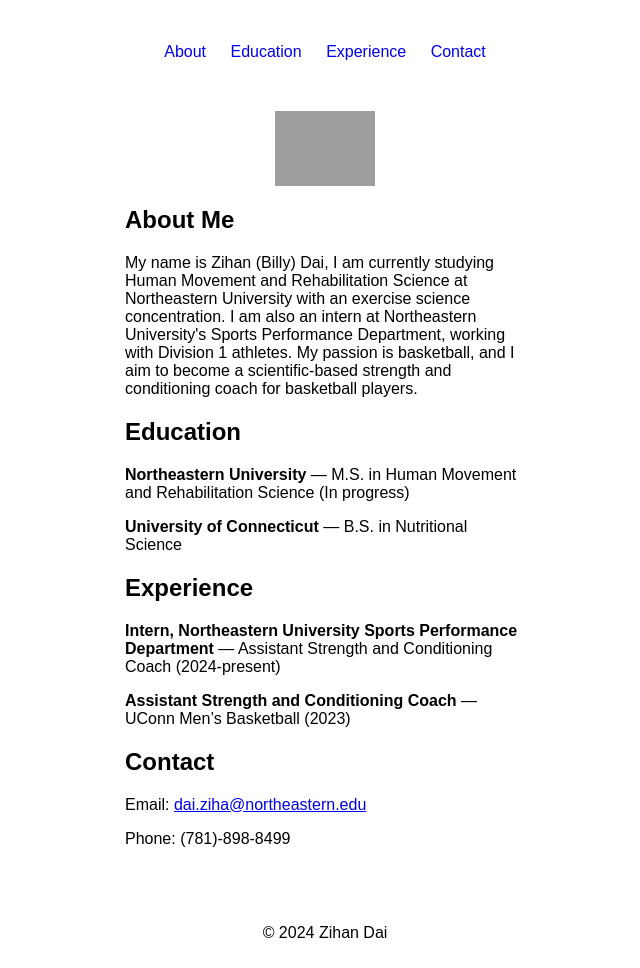
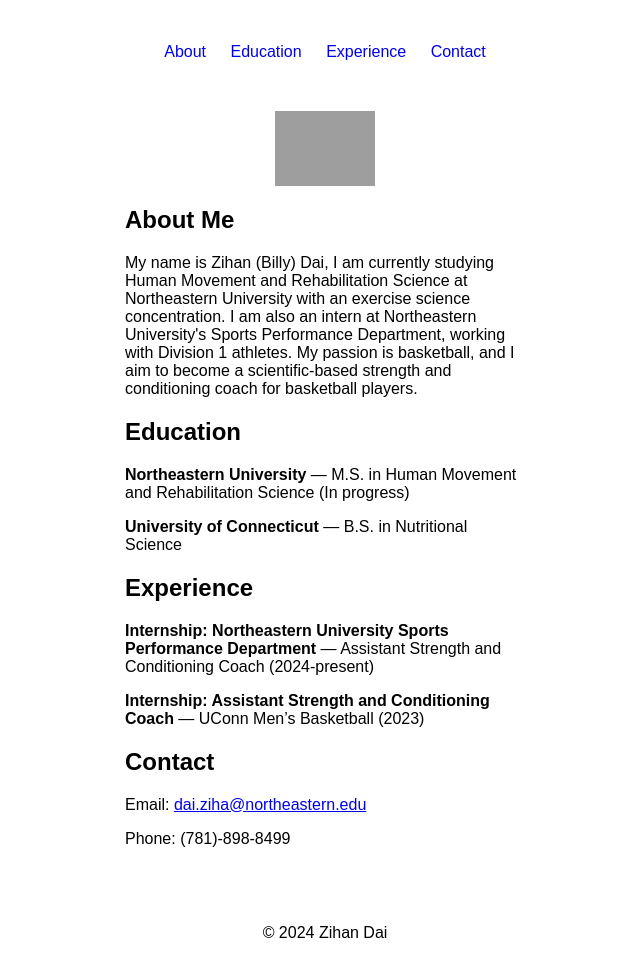
Before and after one commit to BillyDZH/zihan-dai-portfolio, a plain HTML site: page index.html in a window 1280 px wide. Shown: the part 121-1089 px from the top of the page, without its empty margins (315-955 px from the left). Drawn offline with Linux system fonts and the light colour scheme; grey boxes are pictures that could not be loaded.

Commit message:
Update index.html

```diff
--- a/index.html
+++ b/index.html
@@ -74,8 +74,8 @@
 
         <section id="experience">
             <h2>Experience</h2>
-            <p><strong>Intern, Northeastern University Sports Performance Department</strong> — Assistant Strength and Conditioning Coach (2024-present)</p>
-            <p><strong>Assistant Strength and Conditioning Coach</strong> — UConn Men’s Basketball (2023)</p>
+            <p><strong>Internship: Northeastern University Sports Performance Department</strong> — Assistant Strength and Conditioning Coach (2024-present)</p>
+            <p><strong>Internship: Assistant Strength and Conditioning Coach</strong> — UConn Men’s Basketball (2023)</p>
         </section>
 
         <section id="contact">
```
